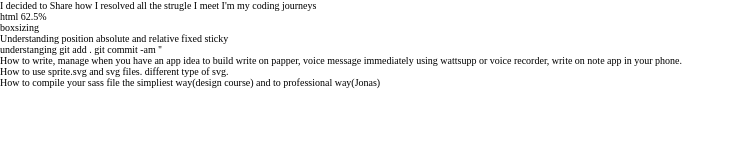
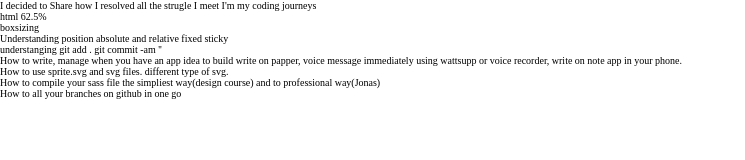
Before and after one commit to adamsJS23/portfolio, a website built with Parcel: page blog.html in a window 1280 px wide. Shown: the whole page, without its empty margins (0-745 px from the left). Built offline with nearby package versions, Linux system fonts and the light colour scheme.

Commit message:
Added new post idea

```diff
--- a/blog.html
+++ b/blog.html
@@ -44,6 +44,8 @@
       </li>
       <li>How to use sprite.svg and svg files. different type of svg.</li>
       <li>How to compile your sass file the simpliest way(design course) and to professional way(Jonas)</li>
+
+      <li>How to all your branches on github in one go</li>
     </ul>
   </body>
 </html>
```
